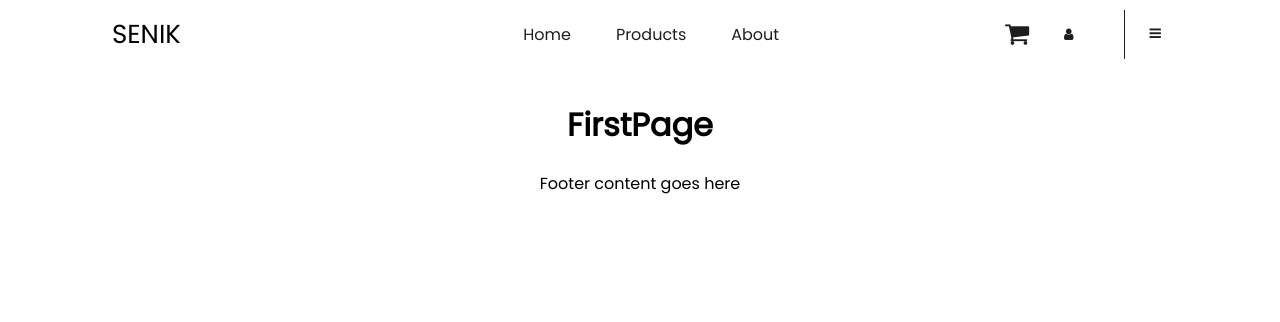
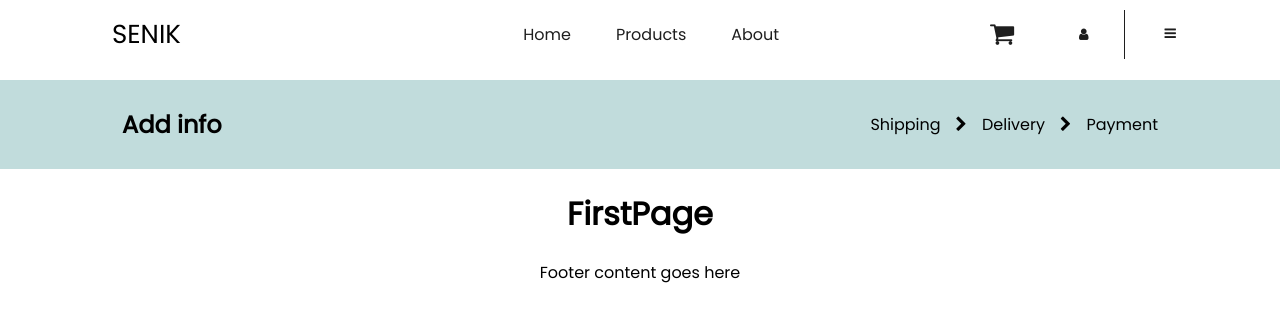
Before and after one commit to Senctuary/sentuary-web-front-end, a React (Create React App) app: page /checkout in a window 1280 px wide. Shown: the top 322 px of the page. Built offline with nearby package versions, Linux system fonts and the light colour scheme.

Commit message:
Thong - complete subHeader component

```diff
--- /dev/null
+++ b/src/components/common/SubHeader.js
@@ -0,0 +1,22 @@
+import React from "react";
+import "./styles/SubHeader.css";
+
+const SubHeader = (props) => {
+  return (
+    <div className="subHeader-container">
+      <div className="title">{props.title}</div>
+      <div
+        className="progress-bar-container"
+        style={{ display: `${props.progressBar}` }}
+      >
+        <span>Shipping</span>
+        <i className="fa fa-chevron-right"></i>
+        <span>Delivery</span>
+        <i className="fa fa-chevron-right"></i>
+        <span>Payment</span>
+      </div>
+    </div>
+  );
+};
+
+export default SubHeader;
--- /dev/null
+++ b/src/components/common/styles/SubHeader.css
@@ -0,0 +1,25 @@
+.subHeader-container {
+  display: flex;
+  background: #c1dcdc;
+  padding: 27px 122px;
+  justify-content: space-between;
+  flex-wrap: wrap;
+  align-items: center;
+}
+
+.progress-bar-container {
+  height: fit-content;
+}
+
+.title {
+  color: #000;
+  font-family: Poppins;
+  font-size: 24px;
+  font-style: normal;
+  font-weight: 700;
+  line-height: normal;
+}
+
+i {
+  padding: 0 15px;
+}
--- a/src/components/customer/checkout/FirstPage.js
+++ b/src/components/customer/checkout/FirstPage.js
@@ -1,9 +1,11 @@
 import React from "react";
 import { Outlet } from "react-router";
+import SubHeader from "../../common/SubHeader";
 
 const FirstPage = () => {
   return (
-    <div>
+    <div className="firstpage-container">
+      <SubHeader title="Add info" progressBar="inline-block"/>
       <h1>FirstPage</h1>
       <Outlet />
     </div>
```
